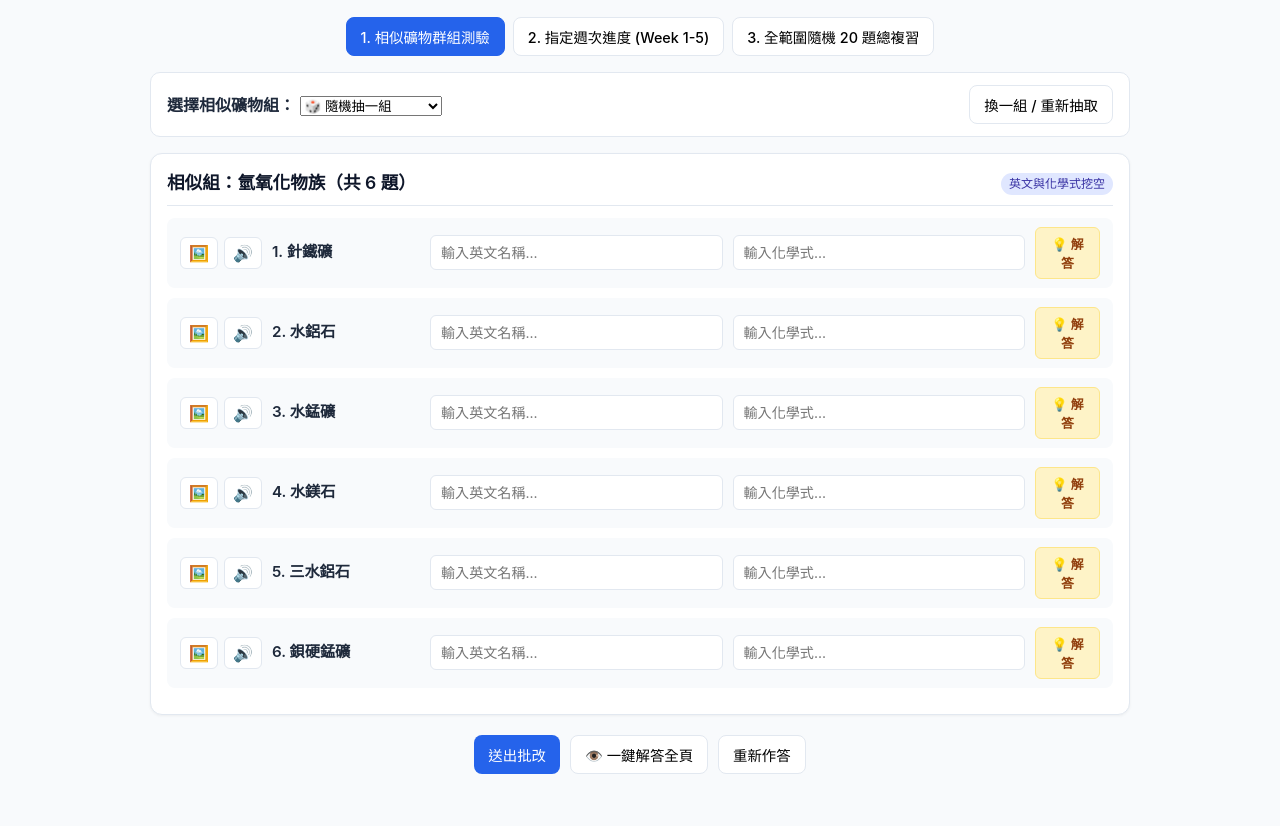
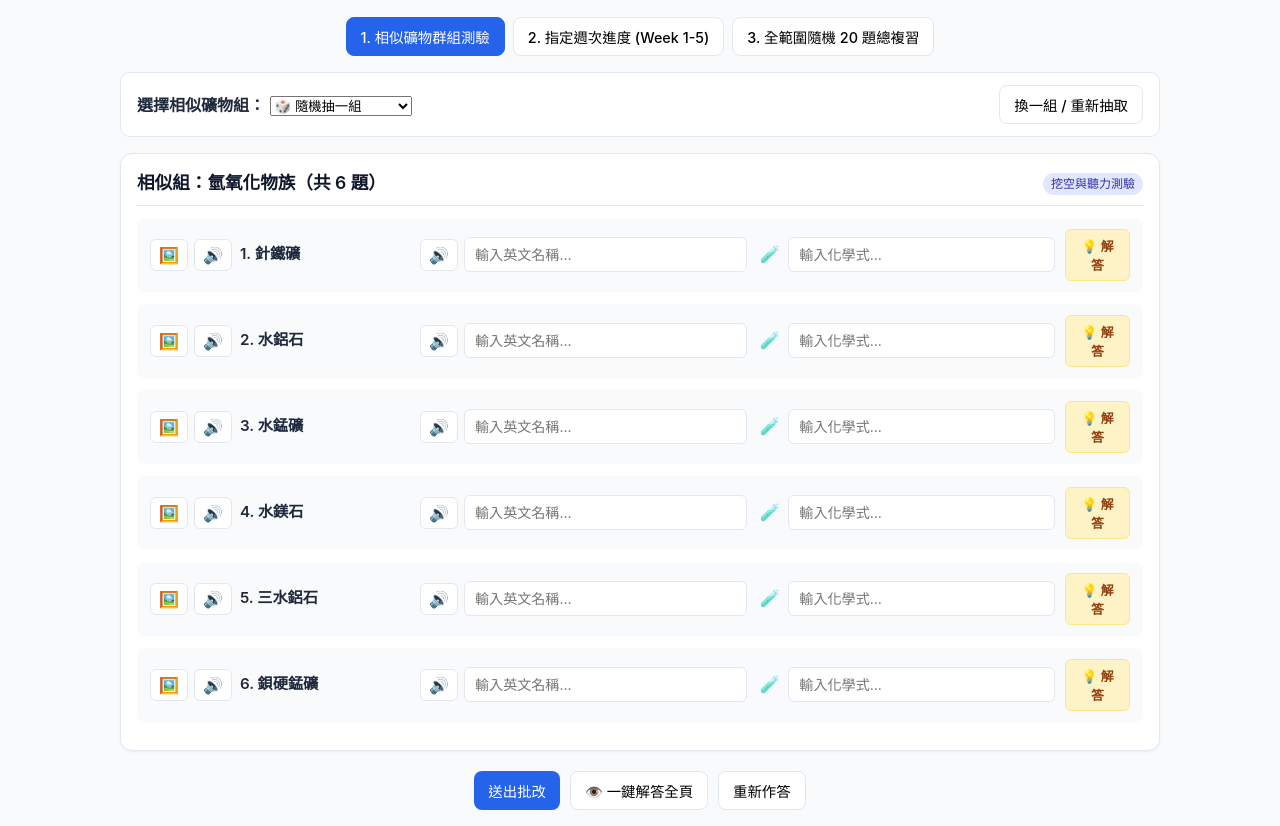
Before and after one commit to jayzhao5479-glitch/Mineral-quiz, a plain HTML site: page Index.html in a window 1280 px wide. Shown: the part 87-913 px from the top of the page. Before the commit the page ends 877 px from the top, so only its background shows below. Drawn offline with Linux system fonts and the light colour scheme.

Commit message:
Update styles and improve quiz item layout

```diff
--- a/Index.html
+++ b/Index.html
@@ -14,11 +14,11 @@
       --border: #e2e8f0;
       --success: #16a34a;
       --error: #dc2626;
-      --hint: #d97706;
+      --accent: #f59e0b;
     }
     * { box-sizing: border-box; margin: 0; padding: 0; font-family: -apple-system, BlinkMacSystemFont, "Segoe UI", Roboto, "Helvetica Neue", sans-serif; }
     body { background-color: var(--bg); color: var(--text); padding: 16px; line-height: 1.5; }
-    .container { max-width: 980px; margin: 0 auto; }
+    .container { max-width: 1040px; margin: 0 auto; }
     header { text-align: center; margin-bottom: 20px; }
     header h1 { font-size: 1.7rem; color: #0f172a; margin-bottom: 6px; }
     header p { color: #64748b; font-size: 0.9rem; }
@@ -36,21 +36,24 @@
     .card-title { font-size: 1.1rem; font-weight: 600; color: #0f172a; }
     .badge { font-size: 0.75rem; background: #e0e7ff; color: #3730a3; padding: 2px 8px; border-radius: 9999px; }
 
-    /* 題目列樣式 */
-    .quiz-item { display: grid; grid-template-columns: 240px 1fr 1fr 65px; gap: 10px; align-items: center; margin-bottom: 10px; padding: 8px 12px; border-radius: 8px; background: #f8fafc; border: 1px solid transparent; }
-    @media (max-width: 820px) {
+    /* 題目列排版 */
+    .quiz-item { display: grid; grid-template-columns: 260px 1.1fr 1fr 65px; gap: 10px; align-items: center; margin-bottom: 12px; padding: 10px 12px; border-radius: 8px; background: #f8fafc; border: 1px solid transparent; }
+    @media (max-width: 860px) {
       .quiz-item { grid-template-columns: 1fr; gap: 8px; }
     }
+
     .left-title-box { display: flex; align-items: center; gap: 6px; }
     .btn-icon { background: #ffffff; border: 1px solid var(--border); border-radius: 6px; padding: 5px 8px; cursor: pointer; font-size: 1rem; display: inline-flex; align-items: center; justify-content: center; transition: background 0.15s; }
     .btn-icon:hover { background: #e2e8f0; }
-    .mineral-name { font-weight: 600; font-size: 0.95rem; color: #1e293b; margin-left: 4px; }
+    .mineral-name { font-weight: 600; font-size: 0.95rem; color: #1e293b; margin-left: 2px; }
 
-    .input-wrap { display: flex; flex-direction: column; width: 100%; }
-    .input-wrap input { width: 100%; padding: 8px 10px; border: 1px solid var(--border); border-radius: 6px; font-size: 0.88rem; background: #ffffff; }
-    .input-wrap input.correct { border-color: var(--success); background-color: #f0fdf4; color: var(--success); font-weight: 600; }
-    .input-wrap input.wrong { border-color: var(--error); background-color: #fef2f2; color: var(--error); }
-    .ans-hint { font-size: 0.8rem; font-weight: 600; margin-top: 3px; display: none; }
+    .input-wrap { display: flex; flex-direction: column; width: 100%; position: relative; }
+    .input-inner { display: flex; align-items: center; gap: 6px; }
+    .input-inner input { width: 100%; padding: 8px 10px; border: 1px solid var(--border); border-radius: 6px; font-size: 0.88rem; background: #ffffff; }
+    .input-inner input.correct { border-color: var(--success); background-color: #f0fdf4; color: var(--success); font-weight: 600; }
+    .input-inner input.wrong { border-color: var(--error); background-color: #fef2f2; color: var(--error); }
+
+    .ans-hint { font-size: 0.8rem; font-weight: 600; margin-top: 3px; display: none; padding-left: 2px; }
     .hint-en { color: #0284c7; }
     .hint-formula { color: #059669; }
 
@@ -59,7 +62,7 @@
 
     .footer-actions { text-align: center; margin-top: 20px; display: flex; gap: 10px; justify-content: center; flex-wrap: wrap; }
 
-    /* 圖片彈窗 Modal */
+    /* Modal 圖片彈窗 */
     .modal-overlay { display: none; position: fixed; inset: 0; background: rgba(0,0,0,0.6); z-index: 1000; align-items: center; justify-content: center; padding: 16px; }
     .modal-content { background: #ffffff; border-radius: 12px; max-width: 500px; width: 100%; padding: 20px; text-align: center; position: relative; box-shadow: 0 10px 25px rgba(0,0,0,0.2); }
     .modal-close { position: absolute; top: 12px; right: 12px; background: none; border: none; font-size: 1.5rem; cursor: pointer; color: #64748b; }
@@ -77,7 +80,7 @@
     <p>範圍：第 1～5 次小考（No. 1～70）</p>
   </header>
 
-  <!-- 模式切換 -->
+  <!-- 3 種模式切換 -->
   <div class="mode-nav">
     <button class="btn active" onclick="switchMode(1)">1. 相似礦物群組測驗</button>
     <button class="btn" onclick="switchMode(2)">2. 指定週次進度 (Week 1-5)</button>
@@ -87,10 +90,10 @@
   <!-- 次級控制台 -->
   <div class="control-panel" id="sub-panel"></div>
 
-  <!-- 測驗區域 -->
+  <!-- 題目區塊 -->
   <div id="quiz-area"></div>
 
-  <!-- 底部整體功能按鈕 -->
+  <!-- 底部整體控制 -->
   <div class="footer-actions">
     <button class="btn btn-action" onclick="checkAnswers()">送出批改</button>
     <button class="btn" onclick="toggleAllAnswers()">👁️ 一鍵解答全頁</button>
@@ -105,12 +108,12 @@
     <div class="modal-title" id="modalMineralName"></div>
     <img src="" alt="礦物照片" class="modal-img" id="modalImg">
     <div style="font-size: 0.85rem; color:#64748b;">標本參考照片</div>
-    <a href="" target="_blank" class="modal-link" id="modalExternalLink">在 Mindat.org 查看更多晶體照 ↗</a>
+    <a href="" target="_blank" class="modal-link" id="modalExternalLink">在 Mindat.org 查看完整晶體資料 ↗</a>
   </div>
 </div>
 
 <script>
-// 1-5 頁礦物資料庫（含維基百科高品質標本圖片來源）
+// 1~5 頁礦物資料庫（共 70 題）
 const minerals = [
   // Week 1 (1-14)
   { id: 1, week: 1, zh: "自然金", en: "Gold", formula: "Au", group: "自然元素金屬類", img: "https://upload.wikimedia.org/wikipedia/commons/thumb/d/d7/Gold-24430.jpg/480px-Gold-24430.jpg" },
@@ -196,10 +199,10 @@ const minerals = [
 let currentMode = 1;
 let activeQuestions = [];
 
-// 語音播放功能
+// 英文發音功能
 function speak(text) {
   if (!('speechSynthesis' in window)) {
-    alert("您的瀏覽器不支援語音播放");
+    alert("您的瀏覽器不支援語音合成播放");
     return;
   }
   window.speechSynthesis.cancel();
@@ -209,7 +212,7 @@ function speak(text) {
   window.speechSynthesis.speak(utterance);
 }
 
-// 圖片彈窗控制
+// 圖片彈窗
 function showImage(id) {
   const m = minerals.find(item => item.id === id);
   if (!m) return;
@@ -223,7 +226,7 @@ function closeModal(event) {
   document.getElementById('imgModal').style.display = 'none';
 }
 
-// 模式切換
+// 切換模式
 function switchMode(mode) {
   currentMode = mode;
   document.querySelectorAll('.mode-nav .btn').forEach((b, i) => {
@@ -233,6 +236,7 @@ function switchMode(mode) {
   loadQuestions();
 }
 
+// 次級控制列
 function renderSubPanel() {
   const panel = document.getElementById('sub-panel');
   if (currentMode === 1) {
@@ -262,12 +266,13 @@ function renderSubPanel() {
     `;
   } else {
     panel.innerHTML = `
-      <div><strong>全範圍 1~70 隨機測驗</strong>（共 20 題）</div>
+      <div><strong>全範圍 1~70 隨機測驗</strong>（每次隨機抽 20 題）</div>
       <button class="btn" onclick="loadQuestions()">重新抽 20 題</button>
     `;
   }
 }
 
+// 抽取並載入題目
 function loadQuestions() {
   if (currentMode === 1) {
     const sel = document.getElementById('group-select').value;
@@ -289,36 +294,42 @@ function loadQuestions() {
   }
 }
 
-// 渲染題目 HTML
+// 渲染題目列表
 function renderQuiz(title) {
   const container = document.getElementById('quiz-area');
   let html = `
     <div class="quiz-card">
       <div class="card-header">
         <span class="card-title">${title}</span>
-        <span class="badge">英文與化學式挖空</span>
+        <span class="badge">挖空與聽力測驗</span>
       </div>
   `;
 
   activeQuestions.forEach((m, idx) => {
     html += `
       <div class="quiz-item" data-id="${m.id}" id="item-${m.id}">
-        <!-- 左側：圖片按鈕 + 語音按鈕 + 中文名 -->
+        <!-- 左側：中文前 2 個按鈕 (圖片 + 語音) + 中文名稱 -->
         <div class="left-title-box">
           <button class="btn-icon" title="查看標本照片" onclick="showImage(${m.id})">🖼️</button>
           <button class="btn-icon" title="播放英文讀音" onclick="speak('${m.en.replace(/'/g, "\\'")}')">🔊</button>
           <span class="mineral-name">${idx + 1}. ${m.zh}</span>
         </div>
 
-        <!-- 英文挖空 -->
+        <!-- 英文挖空 (挖空前亦有喇叭圖示) -->
         <div class="input-wrap">
-          <input type="text" class="ans-en" placeholder="輸入英文名稱..." autocomplete="off">
+          <div class="input-inner">
+            <button class="btn-icon" title="播放該空格英文答案" onclick="speak('${m.en.replace(/'/g, "\\'")}')">🔊</button>
+            <input type="text" class="ans-en" placeholder="輸入英文名稱..." autocomplete="off">
+          </div>
           <div class="ans-hint hint-en">正解: ${m.en}</div>
         </div>
 
         <!-- 化學式挖空 -->
         <div class="input-wrap">
-          <input type="text" class="ans-formula" placeholder="輸入化學式..." autocomplete="off">
+          <div class="input-inner">
+            <span style="font-size:1.05rem; opacity:0.6; padding:0 2px;">🧪</span>
+            <input type="text" class="ans-formula" placeholder="輸入化學式..." autocomplete="off">
+          </div>
           <div class="ans-hint hint-formula">正解: ${m.formula}</div>
         </div>
 
@@ -334,7 +345,7 @@ function renderQuiz(title) {
   container.innerHTML = html;
 }
 
-// 個別題目解答切換
+// 個別單題解答切換
 function toggleSingleAnswer(id) {
   const item = document.getElementById(`item-${id}`);
   if (!item) return;
@@ -368,7 +379,7 @@ function checkFormulaMatch(userInput, target) {
   return false;
 }
 
-// 送出批改
+// 答案批改
 function checkAnswers() {
   const items = document.querySelectorAll('.quiz-item');
   let score = 0;
@@ -381,7 +392,7 @@ function checkAnswers() {
     const inputEn = item.querySelector('.ans-en');
     const inputF = item.querySelector('.ans-formula');
 
-    // 驗證英文
+    // 英文批改 (忽略大小寫與空格)
     if (inputEn.value.trim().toLowerCase() === m.en.trim().toLowerCase()) {
       inputEn.className = 'ans-en correct';
       score++;
@@ -389,7 +400,7 @@ function checkAnswers() {
       inputEn.className = 'ans-en wrong';
     }
 
-    // 驗證化學式
+    // 化學式批改
     if (checkFormulaMatch(inputF.value, m.formula)) {
       inputF.className = 'ans-formula correct';
       score++;
@@ -401,7 +412,7 @@ function checkAnswers() {
   alert(`批改完成！得分: ${score} / ${total}`);
 }
 
-// 重新作答
+// 重設答題狀態
 function resetCurrentQuiz() {
   document.querySelectorAll('.ans-en, .ans-formula').forEach(input => {
     input.value = '';
```
